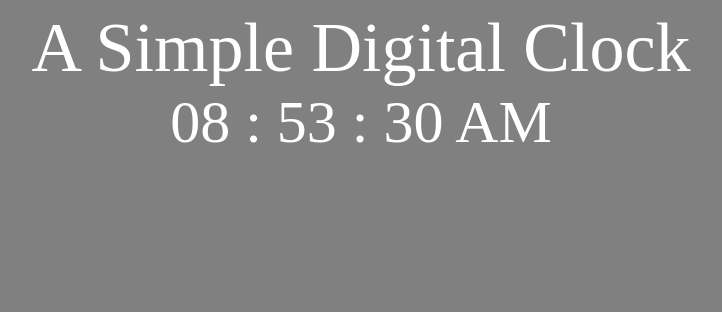
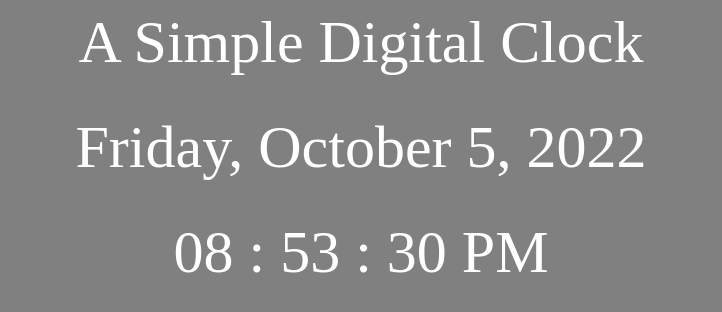
Before and after one commit to MasonFraley/newclockapp, a plain HTML site: page index.html in a window 1280 px wide. Shown: the whole page, without its empty margins (279-1001 px from the left). Drawn offline with Linux system fonts and the light colour scheme.

Commit message:
AMPM function added

```diff
--- a/clock.js
+++ b/clock.js
@@ -5,7 +5,7 @@ function clock() {
     var hours = (hours%12) || 12;
     const minutes = today.getMinutes();
     const seconds = today.getSeconds();
-    const ampm = document.getElementById("ampm");
+    const ampm = today.getHours()
 
     document.getElementById("hours").innerHTML = leadingZeroHour();
     document.getElementById("minutes").innerHTML = leadingZeroMin();
@@ -23,11 +23,15 @@ function clock() {
         return("0" + hours).slice(-2)
     }
 
-    if (hours >= 12) {
-        ampm.innerHTML = "PM"
+    var ampm2;
+
+    if (ampm >= 12) {
+        ampm2 = "PM"
     } else {
-        ampm.innerhtml = "AM";
+        ampm2 = "AM"
     }
+
+    document.getElementById("ampm").innerHTML = ampm2
 
 }
 
@@ -35,12 +39,21 @@ function calendarDate() {
     const newDay = new Date();
     const year = newDay.getFullYear();
     const month = newDay.getMonth();
-    const day = getDayByIndex(newDay.getDay());
+    const day = newDay.getDay();
+
+    const weekday = ["Sunday","Monday","Tuesday","Wednesday","Thursday","Friday","Saturday"];
+
+    const monthName = ["January","February","March","April","May","June","July","August","September","October","November","December"];
+
+    const weekday2 = weekday[newDay.getDay()];
+    const monthName2 = monthName[newDay.getMonth()];
 
     document.getElementById("year").innerHTML = year;
-    document.getElementById("month").innerHTML = month;
-    document.getElementById("day").innerHTML = day;
+    document.getElementById("day").innerHTML = day
+    document.getElementById("month").innerHTML = monthName2;
+    document.getElementById("weekday").innerHTML = weekday2;
 }
 
 setInterval(clock, 10);
 clock();
+calendarDate();
--- a/index.html
+++ b/index.html
@@ -9,19 +9,22 @@
 </head>
 <body>
     <div class="title">A Simple Digital Clock</div>
+    <br><br>
+    <div class="calendar">
+        <span id="weekday"></span>,
+        <span id="month"></span>
+        <span id="day"></span>,
+        <span id="year"></span>
+    </div>
+    <br><br>
     <div class="clock-and-date">
         <span id="hours"></span>
         <span>:</span>
         <span id="minutes"></span>
         <span>:</span>
         <span id="seconds"></span>
-        <span id="ampm">AM</span>
+        <span id="ampm"></span>
         <h1 id="date"></h1>
-    </div>
-    <div class="calendar">
-        <span id="month"></span>
-        <span id="day"></span>
-        <span id="year"></span>
     </div>
     <script src="clock.js"></script>
 </body>
--- a/style.css
+++ b/style.css
@@ -4,7 +4,7 @@ body {
 }
 
 .title {
-    font-size: 70px;
+    font-size: 60px;
     text-align: center;
     padding: auto;
 }
```
